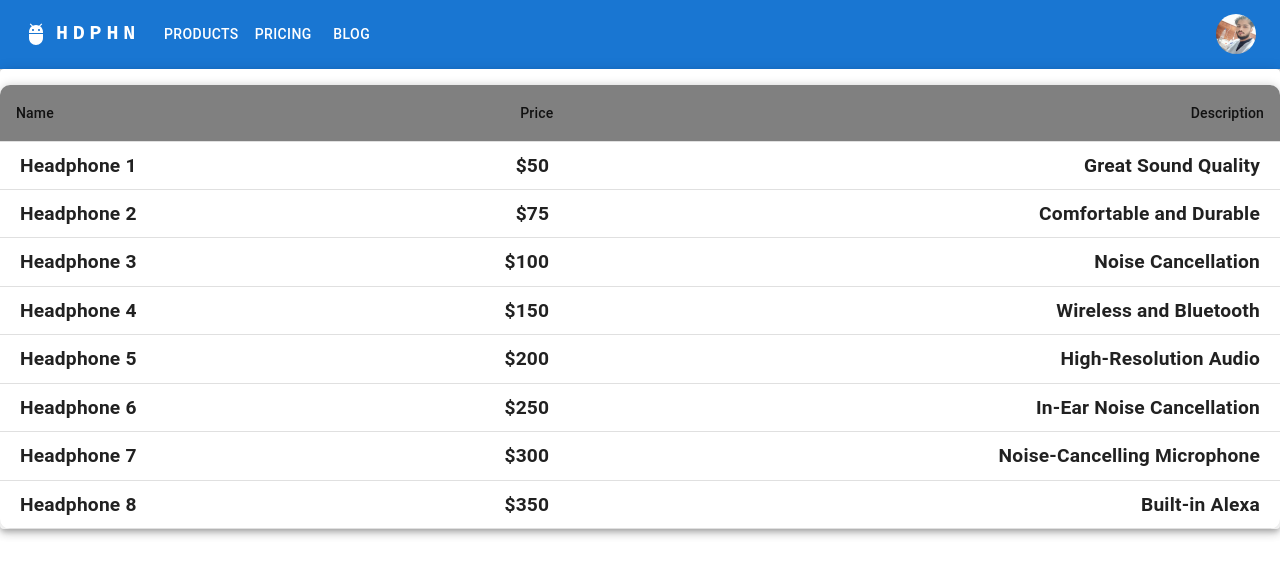
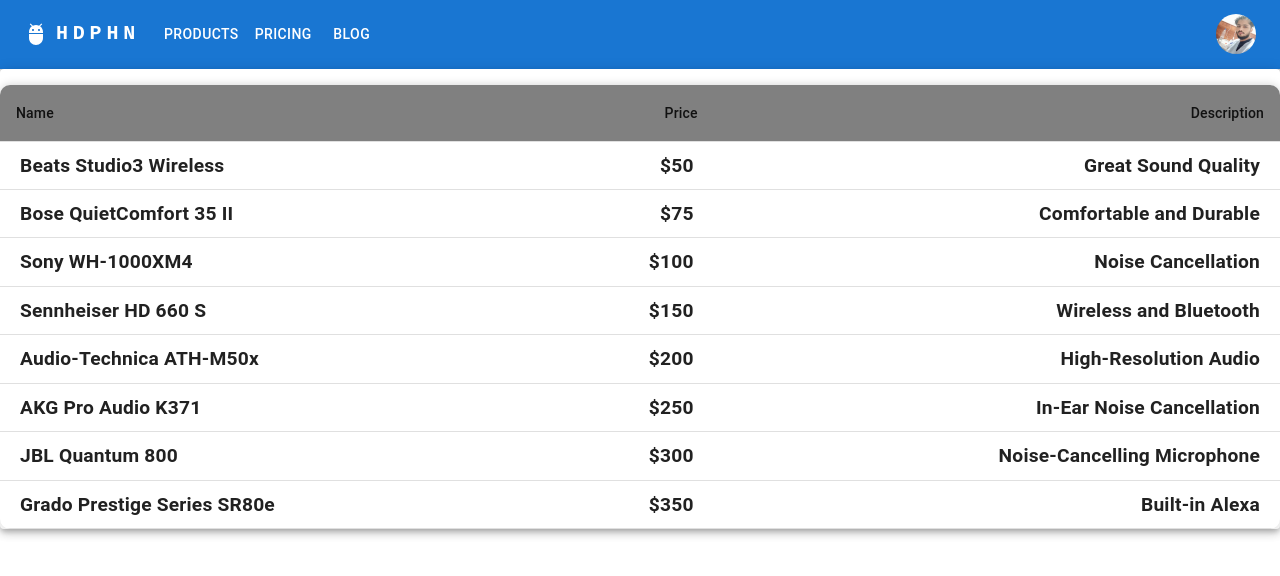
Before and after one commit to nishiG-20/portfolio, a React (Create React App) app: page /pricing in a window 1280 px wide. Shown: the top 576 px of the page. Built offline with nearby package versions, Linux system fonts and the light colour scheme.

Commit message:
change color and data

```diff
--- a/src/components/card.jsx
+++ b/src/components/card.jsx
@@ -7,10 +7,40 @@
 import hdphn from "../images/hdphn.jpg";
 import Grid from "@mui/material/Grid";
 
+
+const headphones = [
+  {
+    name: "Beats Studio3 Wireless",
+    price: "$50",
+    description: "Great Sound Quality",
+  },
+  {
+    name: "Bose QuietComfort 35 II",
+    price: "$75",
+    description: "Comfortable and Durable",
+  },
+  { name: "Sony WH-1000XM4", price: "$100", description: "Noise Cancellation" },
+  {
+    name: "Sennheiser HD 660 S",
+    price: "$150",
+    description: "Wireless and Bluetooth",
+  },
+  {
+    name: "Audio-Technica ATH-M50x",
+    price: "$200",
+    description: "High-Resolution Audio",
+  },
+  {
+    name: "AKG Pro Audio K371",
+    price: "$250",
+    description: "In-Ear Noise Cancellation",
+  }
+];
+
 export default function ActionAreaCard() {
   return (
     <Grid container spacing={2}>
-      {[1, 2, 3, 4, 5, 6].map((elem,index) => {
+      {headphones.map((elem,index) => {
         return (
           <Grid item xs={4} key={index}>
             <Card sx={{ maxWidth: 320,height:200, mt: 3 }}>
@@ -22,8 +52,8 @@
                   alt="green iguana"
                 />
                 <CardContent>
-                  <Typography gutterBottom variant="h5" component="div">
-                    Headphone {index+1}
+                  <Typography gutterBottom variant="h6" color="#F44336" component="div">
+                    {elem.name}
                   </Typography>
                   <Typography variant="body2" color="text.secondary">
                     Lizards are a widespread group of squamate reptiles, with
--- a/src/components/pricing.jsx
+++ b/src/components/pricing.jsx
@@ -11,7 +11,7 @@
   borderRadius: "10px",
   overflow: "hidden",
   boxShadow: "0px 0px 10px #d1d1d1",
-  mt:2
+  mt: 2,
 };
 
 const tableHead = {
@@ -25,23 +25,45 @@
   padding: "10px 20px",
 };
 
+
+
 const headphones = [
-  { name: "Headphone 1", price: "$50", description: "Great Sound Quality" },
-  { name: "Headphone 2", price: "$75", description: "Comfortable and Durable" },
-  { name: "Headphone 3", price: "$100", description: "Noise Cancellation" },
-  { name: "Headphone 4", price: "$150", description: "Wireless and Bluetooth" },
-  { name: "Headphone 5", price: "$200", description: "High-Resolution Audio" },
   {
-    name: "Headphone 6",
+    name: "Beats Studio3 Wireless",
+    price: "$50",
+    description: "Great Sound Quality",
+  },
+  {
+    name: "Bose QuietComfort 35 II",
+    price: "$75",
+    description: "Comfortable and Durable",
+  },
+  { name: "Sony WH-1000XM4", price: "$100", description: "Noise Cancellation" },
+  {
+    name: "Sennheiser HD 660 S",
+    price: "$150",
+    description: "Wireless and Bluetooth",
+  },
+  {
+    name: "Audio-Technica ATH-M50x",
+    price: "$200",
+    description: "High-Resolution Audio",
+  },
+  {
+    name: "AKG Pro Audio K371",
     price: "$250",
     description: "In-Ear Noise Cancellation",
   },
   {
-    name: "Headphone 7",
+    name: "JBL Quantum 800",
     price: "$300",
     description: "Noise-Cancelling Microphone",
   },
-  { name: "Headphone 8", price: "$350", description: "Built-in Alexa" },
+  {
+    name: "Grado Prestige Series SR80e",
+    price: "$350",
+    description: "Built-in Alexa",
+  },
 ];
 
 function Pricing() {
@@ -59,17 +81,21 @@
           <TableBody>
             {headphones.map((headphone) => (
               <TableRow key={headphone.name}>
-                <TableCell component="th" scope="row" sx={tableCell }>
+                <TableCell component="th" scope="row" sx={tableCell}>
                   {headphone.name}
                 </TableCell>
-                <TableCell align="right" sx={tableCell }>{headphone.price}</TableCell>
-                <TableCell align="right" sx={tableCell }>{headphone.description}</TableCell>
+                <TableCell align="right" sx={tableCell}>
+                  {headphone.price}
+                </TableCell>
+                <TableCell align="right" sx={tableCell}>
+                  {headphone.description}
+                </TableCell>
               </TableRow>
             ))}
           </TableBody>
         </Table>
       </TableContainer>
-     </Paper>
+    </Paper>
   );
 }
 
```
